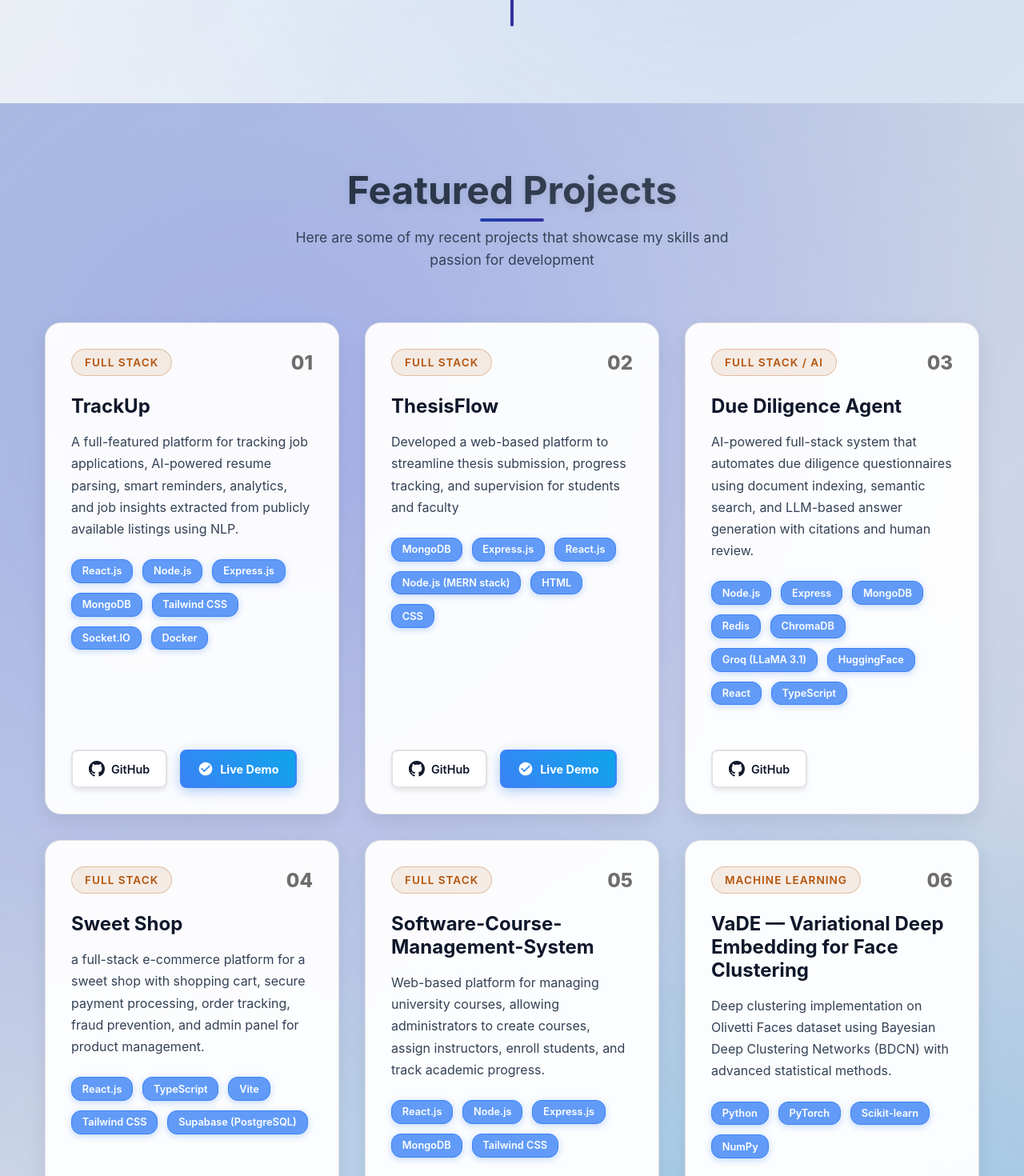
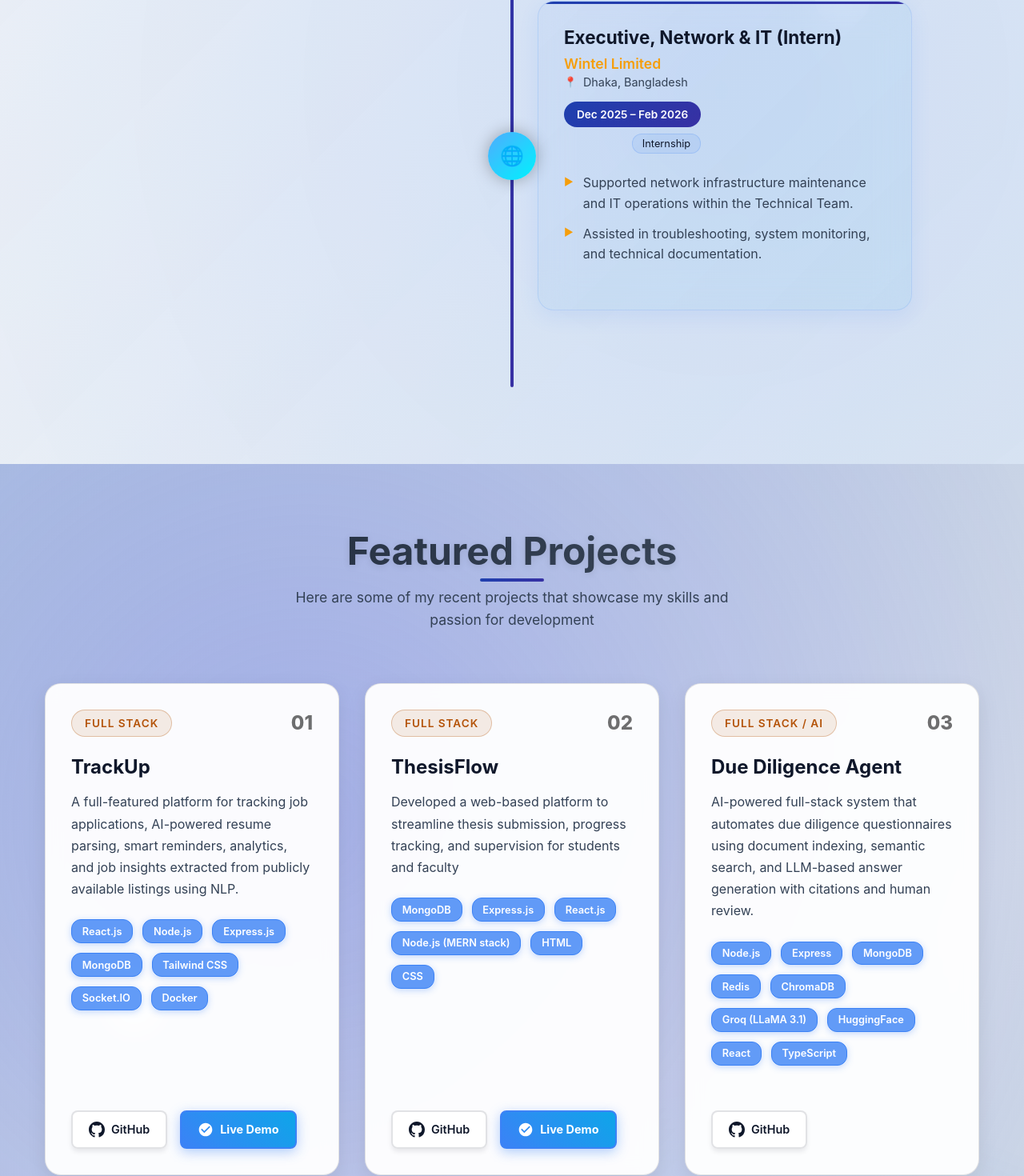
Before and after one commit to Nafiz68/Nafiz68.github.io, a React (Create React App) app: page / in a window 1280 px wide. Shown: the part 4613-6083 px from the top of the page at 80% size. Built offline with nearby package versions, Linux system fonts and the light colour scheme.

Commit message:
New changes

```diff
--- a/src/components/Experience.js
+++ b/src/components/Experience.js
@@ -72,6 +72,20 @@ const Experience = () => {
       ],
       icon: "🔬",
       color: "linear-gradient(135deg, #36d1dc 0%, #5b86e5 100%)"
+    },
+    {
+      id: 4,
+      position: "Executive, Network & IT (Intern)",
+      company: "Wintel Limited",
+      location: "Dhaka, Bangladesh",
+      duration: "Dec 2025 – Feb 2026",
+      type: "Internship",
+      responsibilities: [
+        "Supported network infrastructure maintenance and IT operations within the Technical Team.",
+        "Assisted in troubleshooting, system monitoring, and technical documentation."
+      ],
+      icon: "🌐",
+      color: "linear-gradient(135deg, #4facfe 0%, #00f2fe 100%)"
     }
 
   ];
--- a/src/components/Projects.js
+++ b/src/components/Projects.js
@@ -35,11 +35,11 @@ export default function Projects() {
       category: "Full Stack"
     },
     {
-      title: "Software-Course-Management-System",
-      description: " Web-based platform for managing university courses, allowing administrators to create courses, assign instructors, enroll students, and track academic progress.",
-      github: "https://github.com/asiradnan/Software-Course-Management-System",
-      // demo: "https://github.com/Nafiz68/hospital-management",
-      tech: ["React.js", "Node.js", "Express.js", "MongoDB", "Tailwind CSS"],
+      title: "Realtime Collaborative Playlist",
+      description: " a real-time collaborative music playlist application with Server-Sent Events (SSE) for live synchronization, drag-and-drop reordering using fractional indexing, voting system, and now playing simulation.",
+      github: "https://github.com/Nafiz68/Realtime-Collaborative-Playlist",
+      demo: "https://realtime-collaborative-playlist.vercel.app/",
+      tech: ["Next.js 16", "React 19", "TypeScript", "Prisma ORM", "SQLite", "Tailwind CSS 4", "Framer Motion"],
       category: "Full Stack"
     },
     {
@@ -71,13 +71,14 @@ export default function Projects() {
       category: "Blockchain"
     },
     {
-      title: "Realtime Collaborative Playlist",
-      description: " a real-time collaborative music playlist application with Server-Sent Events (SSE) for live synchronization, drag-and-drop reordering using fractional indexing, voting system, and now playing simulation.",
-      github: "https://github.com/Nafiz68/Realtime-Collaborative-Playlist",
-      demo: "https://realtime-collaborative-playlist.vercel.app/",
-      tech: ["Next.js 16", "React 19", "TypeScript", "Prisma ORM", "SQLite", "Tailwind CSS 4", "Framer Motion"],
+      title: "Software-Course-Management-System",
+      description: " Web-based platform for managing university courses, allowing administrators to create courses, assign instructors, enroll students, and track academic progress.",
+      github: "https://github.com/asiradnan/Software-Course-Management-System",
+      // demo: "https://github.com/Nafiz68/hospital-management",
+      tech: ["React.js", "Node.js", "Express.js", "MongoDB", "Tailwind CSS"],
       category: "Full Stack"
-    }
+    },
+
   ];
 
   return (
```
Also changed, not shown: 1 other file (tests, documents, lock files or other folders).
